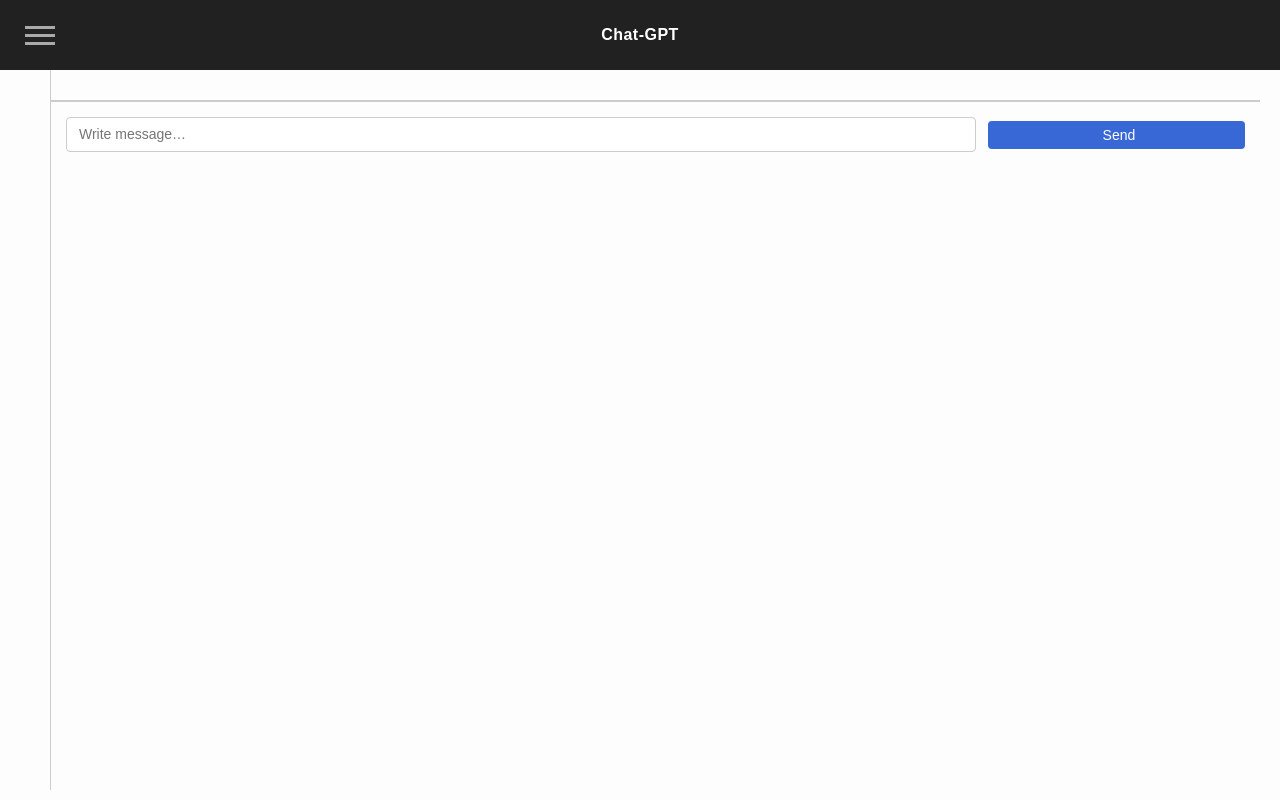
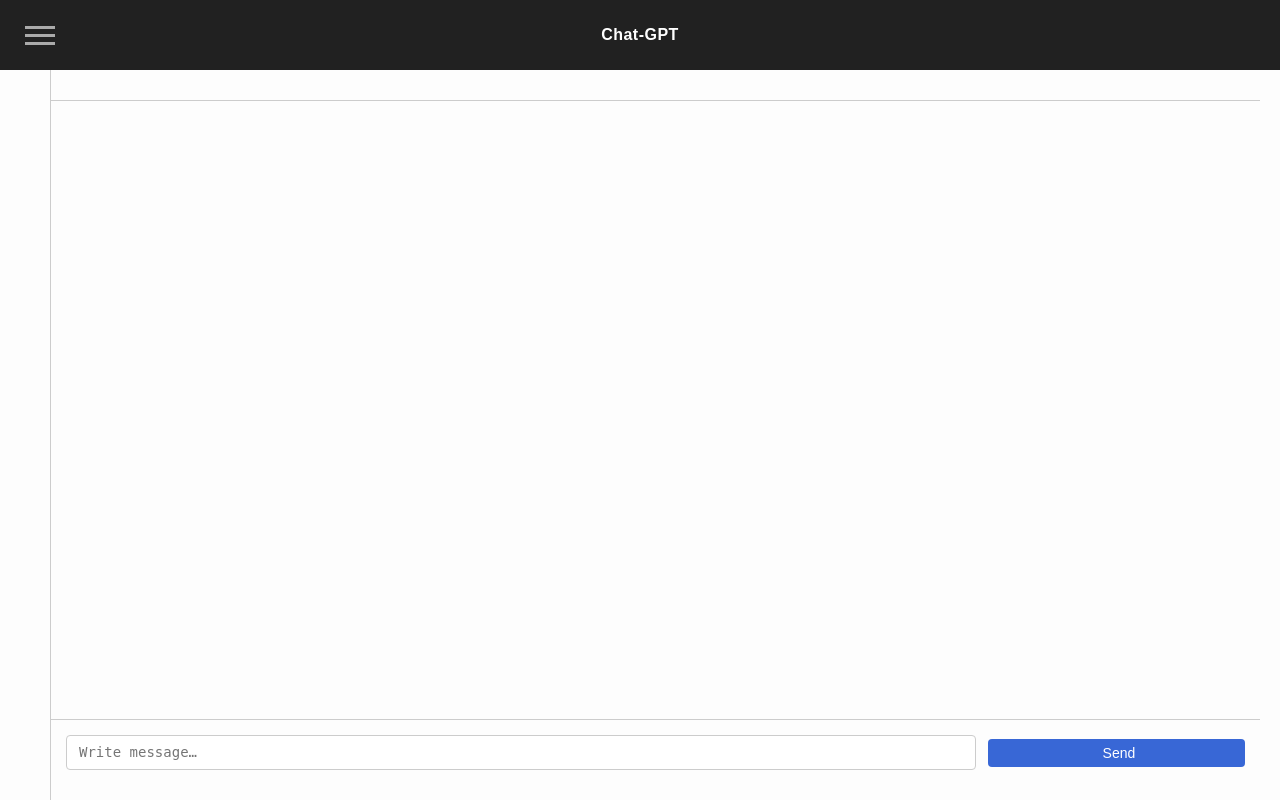
Before and after one commit to Atikin-NT/WebUI-CahtGPT, a Flask app: page /chat in a window 1280 px wide. Run offline with Flask 3, Linux system fonts and the light colour scheme; the visitor is signed in with stand-in values (Sample User, id 1); data that the repository does not hold is empty; parts of the project's set-up code (start-up, migrations or seed data) failed here and were passed over; some libraries are stand-ins or nearby versions; some web fonts are replaced.

Commit message:
feat: add style to chat

```diff
--- a/app.py
+++ b/app.py
@@ -110,6 +110,25 @@ def logout():
     session.clear()
     return redirect("/")
 
+@app.route("/dev_login", methods=['POST', 'GET'])
+def dev_login():
+    if config.Debug.DEBUG_MODE is False:
+        return 'error', 404
+    sub = "1"
+    name = "TmpUser"
+    picture = "/static/images/gpt.png"
+
+    user = db_functions.get_uid_by_sub(sub)
+    if not user:
+        uId = db_functions.add_user(sub, name)
+    else:
+        uId = user[0][0]
+    session["uId"] = uId
+    session["name"] = name
+    session["picture"] = picture
+
+    return redirect('/chat')
+
 
 @app.route("/chat", methods=['POST', 'GET'], endpoint='chat') #/chat/123 такого нет
 @login_is_required
--- a/database.py
+++ b/database.py
@@ -72,6 +72,6 @@ class PostgresClient:
 db = PostgresClient(
     dbname='chat_db',
     user="postgres",
-    password="password",
+    password="",
     host='localhost',
     port='5432')
--- a/static/css/chat.css
+++ b/static/css/chat.css
@@ -195,18 +195,30 @@ a {
 /* *******************************
 message-area
 ******************************** */
-
 .container{
     width: 100%;
     margin: 0;
     max-width: none;
+    display: flex;
+    flex: 1;
+}
+
+.row{
+    display: flex;
+    flex: 1;
+}
+
+.col-12{
+    display: flex;
+    flex: 1;
 }
 
 .chat-area {
     width: 100%;
-    height: 90vh;
     overflow: hidden;
     min-height: calc(100% - 1rem);
+    display: flex;
+    flex: 1;
 }
 
 .history {
@@ -223,10 +235,15 @@ message-area
     border-radius: 0;
     outline: 0;
     height: 100%;
+    display: flex;
+    flex: 1;
+    flex-direction: column;
 }
 
 .chat-area .modal-dialog-scrollable {
     height: 100% !important;
+    display: flex;
+    flex: 1;
 }
 
 .chatbox {
@@ -234,6 +251,14 @@ message-area
     overflow: hidden;
     height: 100%;
     border-left: 1px solid #ccc;
+    display: flex;
+    flex: 1;
+}
+
+.chat-area .modal-body{
+    display: flex;
+    flex: 1;
+    flex-direction: column;
 }
 
 .chatbox .modal-dialog,
@@ -248,6 +273,21 @@ message-area
     justify-content: space-between;
 }
 
+.custom-msg{
+    display: flex;
+    flex-direction: row;
+    align-items: center;
+    overflow: hidden;
+}
+
+.custom-msg .each-msg{
+    margin-left: 10px;
+}
+
+
+#chat-input{
+    resize: none;
+}
 .chat-area .form-control {
     display: block;
     width: 80%;
--- a/static/css/index.css
+++ b/static/css/index.css
@@ -34,7 +34,7 @@ main {
   padding: 70px 20px 0;
   display: flex;
   flex-direction: column;
-  height: 100%;
+  min-height: 100%;
 }
 
 /* main > div {
--- a/templates/chat.html
+++ b/templates/chat.html
@@ -25,7 +25,8 @@
 
     <div class="send-box">
         <form action="">
-            <input type="text" class="form-control"  id="chat-input" aria-label="message…" placeholder="Write message…">
+            <textarea rows="1" class="form-control"  id="chat-input" aria-label="message…" placeholder="Write message…"></textarea>
+            <!-- <input type="text" class="form-control"  id="chat-input" aria-label="message…" placeholder="Write message…"> -->
 
             <button type="button" id="gpt-button"><i class="fa fa-paper-plane" aria-hidden="true"></i> Send</button>
         </form>
```
Also changed, not shown: templates/index.html (+0 -82 lines).
